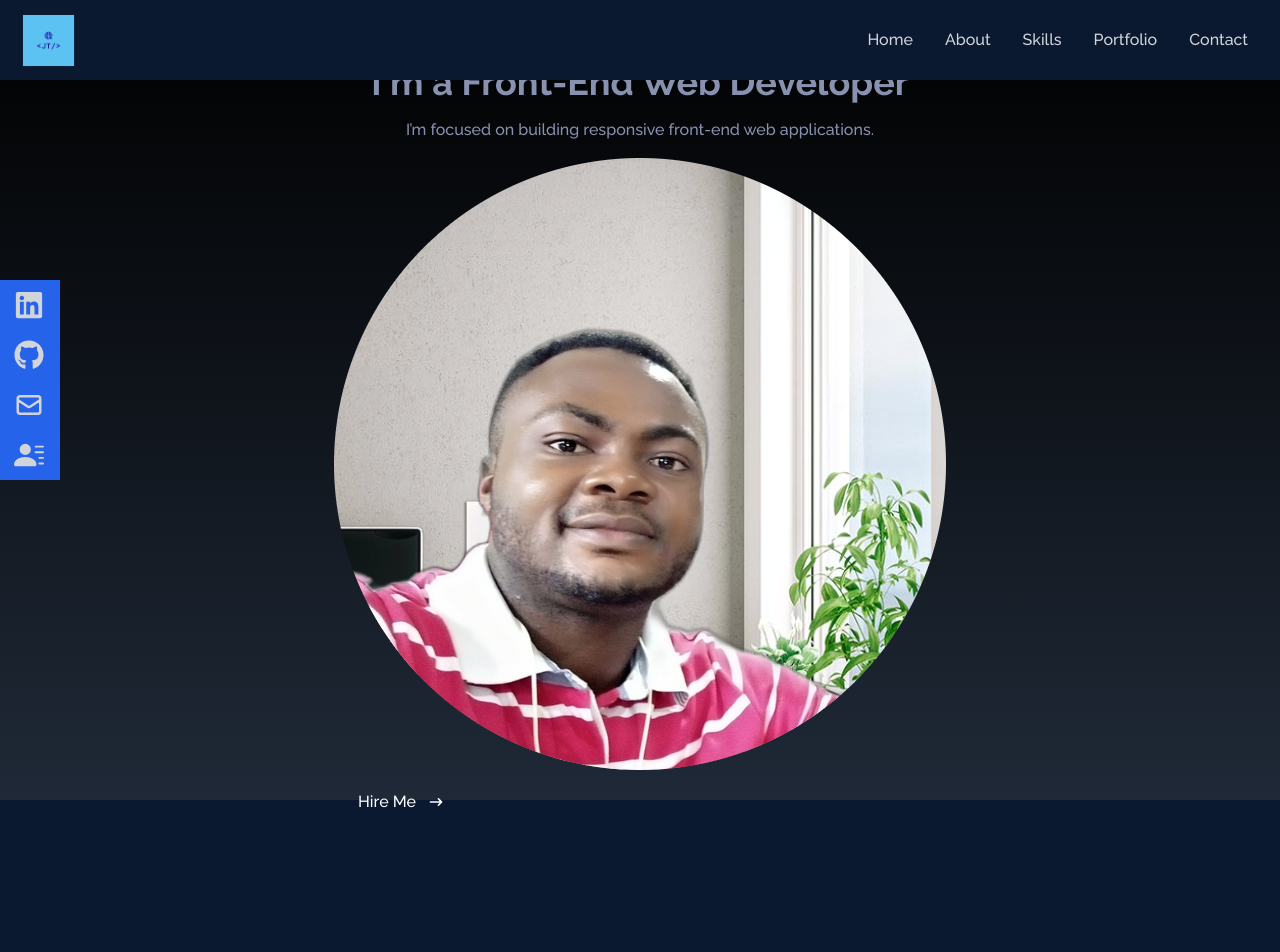
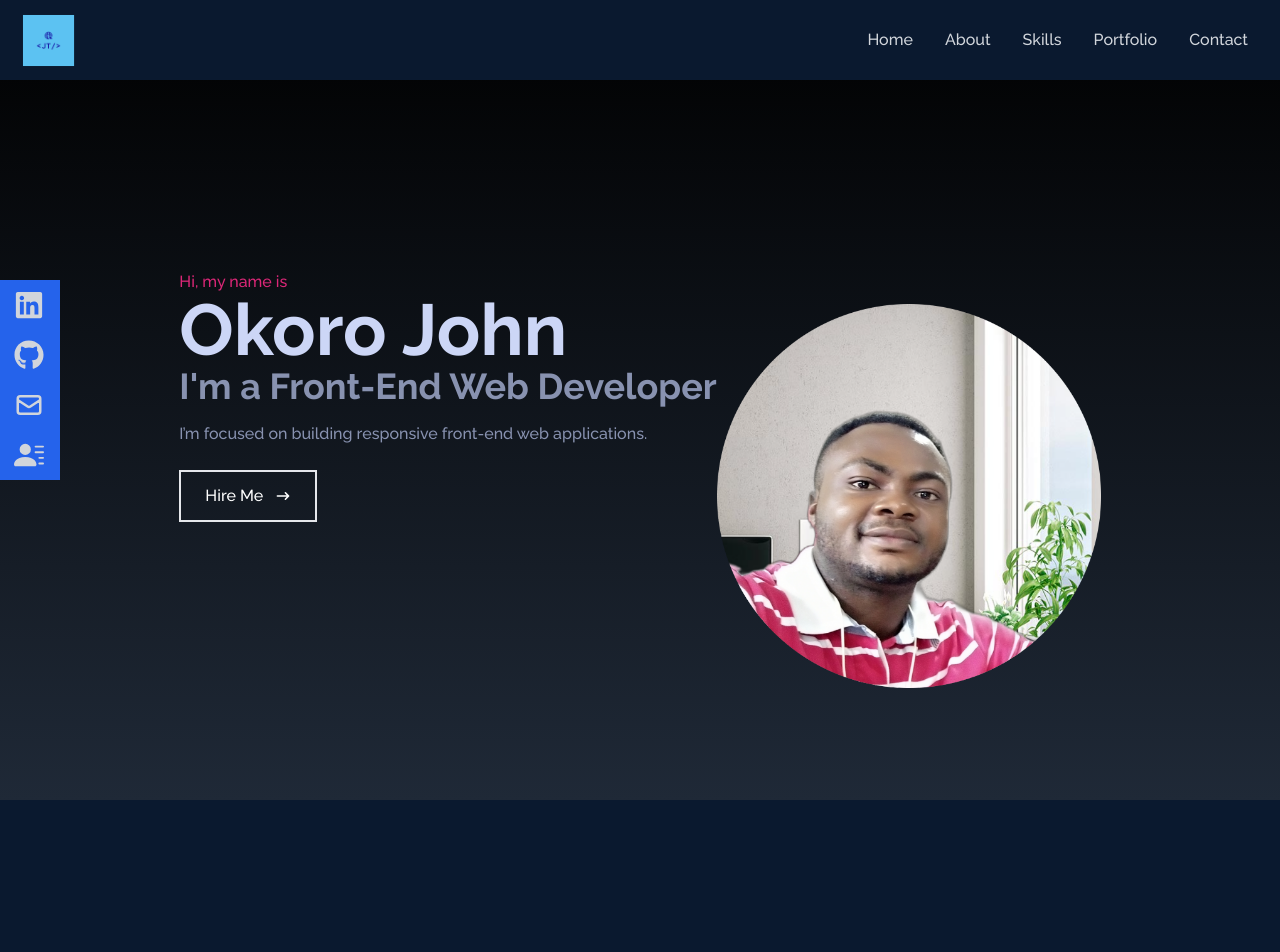
Before and after one commit to brosjayme/portfolio, a React (Create React App) app: page / in a window 1280 px wide. Shown: the top 952 px of the page. Built offline with nearby package versions, Linux system fonts and the light colour scheme.

Commit message:
retouching the home page

```diff
--- a/src/Components/Home.jsx
+++ b/src/Components/Home.jsx
@@ -8,26 +8,30 @@ import Profile from "../assets/profile.png";
          <div name='home' className='w-full h-screen bg-gradient-to-b
           from-black to-gray-800'>
        {/* container */}
-    <div className='max-w-screen-lg mx-auto px-4 flex flex-col items-center justify-center h-full'>
+    <div className='max-w-screen-lg mx-auto flex flex-col items-center justify-center h-full
+    px-4 md:flex-row'>
+      <div className='flex flex-col justify-center h-full'>
      <p className='text-pink-600'>Hi, my name is</p>
       <h1  className='text-4xl sm:text-7xl font-bold text-[#ccd6f6]'>Okoro John</h1>
       <h2  className='text-xl sm:text-4xl font-bold text-[#8892b0]'>I'm a Front-End Web Developer</h2>
       <p  className='text-[#8892b0] py-4 max-w-[700px]'>  I’m focused on building responsive front-end web applications.</p>
-    <div className='flex flex-col justify-center'>
-      <div>
-        <img src={Profile} alt="my profile" className='rounded-2xl mx-auto w-2/3 md:w-full' />
-      </div>
-       <div>
-          <button className='text-white group border-1 px-6 py-3 my-2 flex items-center hover:bg-pink-600 hover:border-pink-600'>
+    <div>
+          <button className='text-white group border-2 px-6 py-3 my-2 flex items-center hover:bg-pink-600 hover:border-pink-600'>
             Hire Me
             <span className='group-hover:rotate-90 duration-300'>
               <HiArrowNarrowRight className='ml-3 ' />
             </span>
           </button>
         </div>
+
     </div>
+    <div className='object-contain h-48 w-96 '>
+        <img src={Profile} alt="my profile"
+        className='rounded-2xl mx-auto md:w-full' />
+      </div>
    </div>
-  </div>
+   </div>
+
   )
 }
 
```
